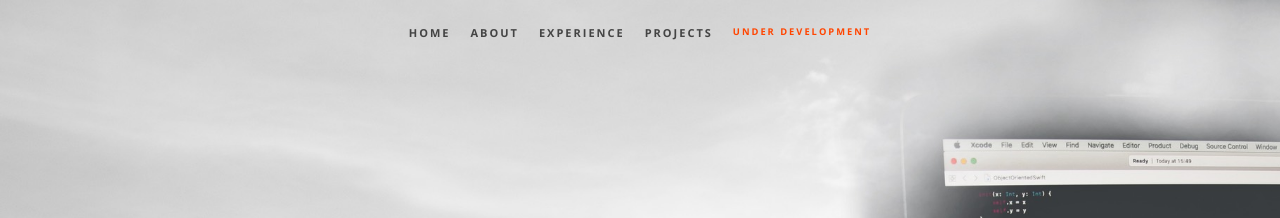
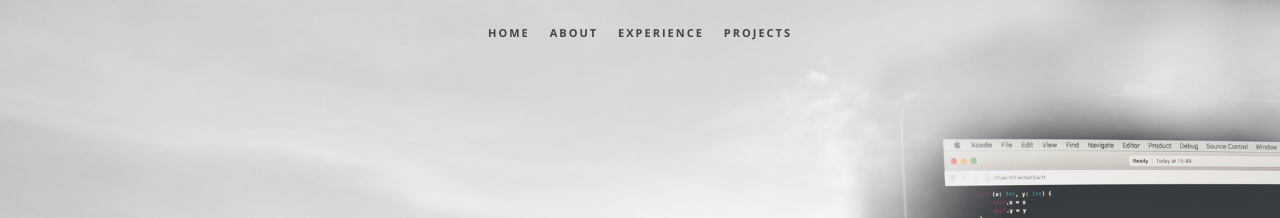
Before and after one commit to ringling/ringling-web, a Jekyll site: the page built from index.html, in a window 1280 px wide. Shown: the top 218 px of the page. Built offline with Jekyll 4.4.1, drawn with Linux system fonts in a browser that asks for light colours; some web fonts are replaced.

```diff
--- a/_layouts/default.html
+++ b/_layouts/default.html
@@ -16,7 +16,6 @@
         <a href="#" class="nav-link">About</a>
         <a href="#" class="nav-link">Experience</a>
         <a href="#" class="nav-link">Projects</a>
-        <a style="color: orangered; font-size: 7pt" class="nav-link">UNDER DEVELOPMENT</a>
       </nav>
     </header>
 
@@ -40,7 +39,7 @@
         $('nav').addClass('solid-nav');
       }
       else{
-        $('.nav').removeClass('solid-nav');
+        $('nav').removeClass('solid-nav');
         $('nav').addClass('transparent-nav');
       }
 
@@ -51,7 +50,7 @@
             $('nav').removeClass('transparent-nav');
             $('nav').addClass('solid-nav');
           } else {
-            $('.nav').removeClass('solid-nav');
+            $('nav').removeClass('solid-nav');
             $('nav').addClass('transparent-nav');
           }
         });
--- a/styles/styles.scss
+++ b/styles/styles.scss
@@ -48,35 +48,33 @@
   height: 100%;
 }
 
-// @keyframes color_change {
-// 	from {
-//     background: linear-gradient(to right,transparent, transparent);
-//   }
-// 	to {
-//     background: linear-gradient(to right,#8e9eab, transparent);
-//   }
-// }
-// @keyframes invert_color_change {
-// 	from {
-//     background: linear-gradient(to right,#8e9eab, transparent);
-//   }
-// 	to {
-//     background: linear-gradient(to right,transparent, transparent);
-//   }
-// }
+@keyframes color_change {
+	from {
+    background-color: transparent;
+  }
+	to {
+    background-color: $lightGrey;
+  }
+}
+@keyframes invert_color_change {
+	from {
+    background-color: $lightGrey;
+  }
+	to {
+    background-color: transparent;
+  }
+}
 
 .solid-nav {
-  // animation-name: color_change;
-  // animation-duration: .5s;
-  border-bottom: 1px solid #ccc;
-  background: linear-gradient(to right,#8e9eab, transparent);
+  animation-name: color_change;
+  animation-duration: .5s;
+  background-color: $lightGrey;
 }
 
 .transparent-nav {
-  // animation-name: invert_color_change;
-  // animation-duration: .5s;
-  border-bottom: 1px solid transparent;
-  background: linear-gradient(to right,transparent, transparent);
+  animation-name: invert_color_change;
+  animation-duration: .5s;
+  background-color: transparent;
 }
 
 .nav-link {
@@ -85,10 +83,13 @@
   padding-top: $headerHeight - ($headerHeight/2) - 10px;
   text-transform: uppercase;
   letter-spacing: 2px;
-  color: #444;
+
   font-size: 11px;
   font-weight: bold;
   text-decoration: none;
+
+  color: black;
+  color: #444;
 }
 
 footer {
@@ -97,7 +98,7 @@
   height: 40px;
   align-items: center;
   width: 100%;
-  border-top: 1px solid #ccc;
+  // border-top: 1px solid #ccc;
   color: white;
 
   // background-image: linear-gradient(to right,$blue, #4286f4);
```
